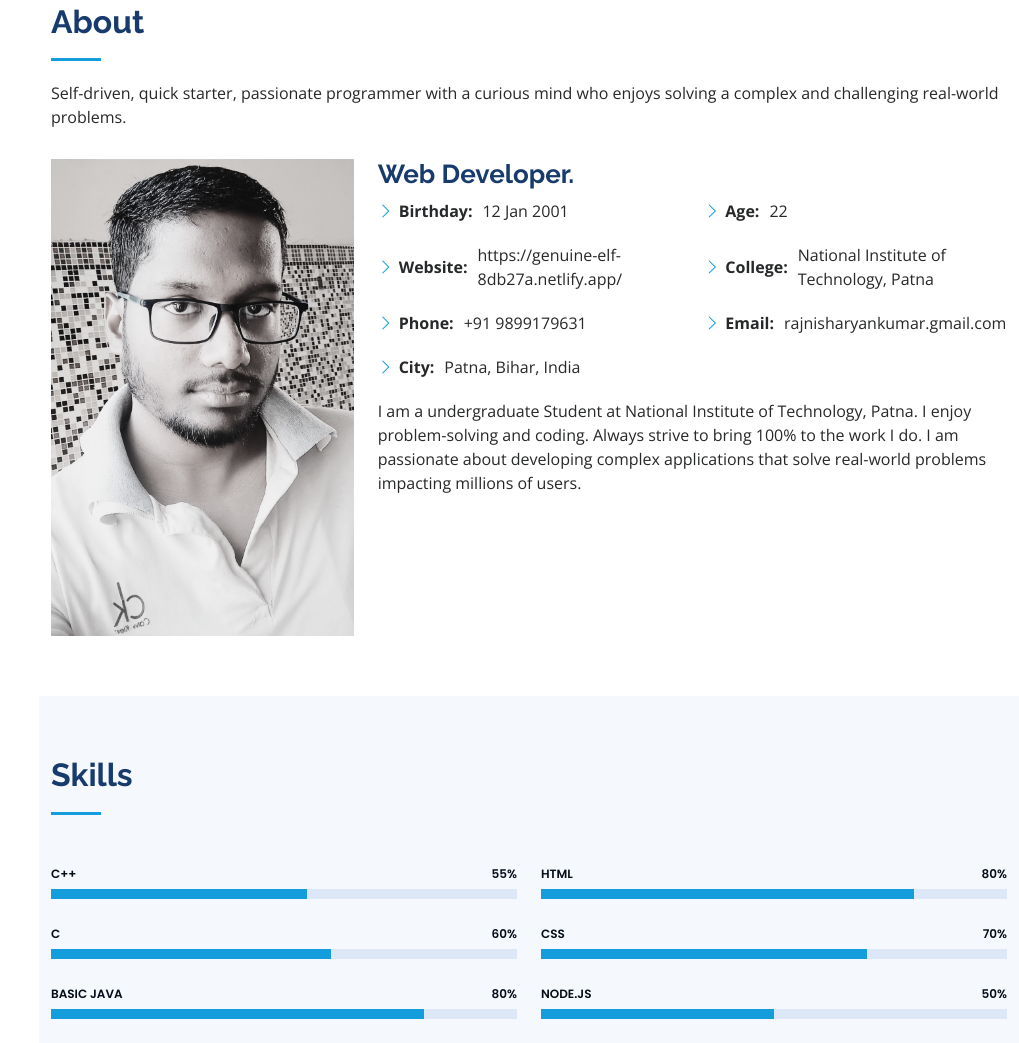
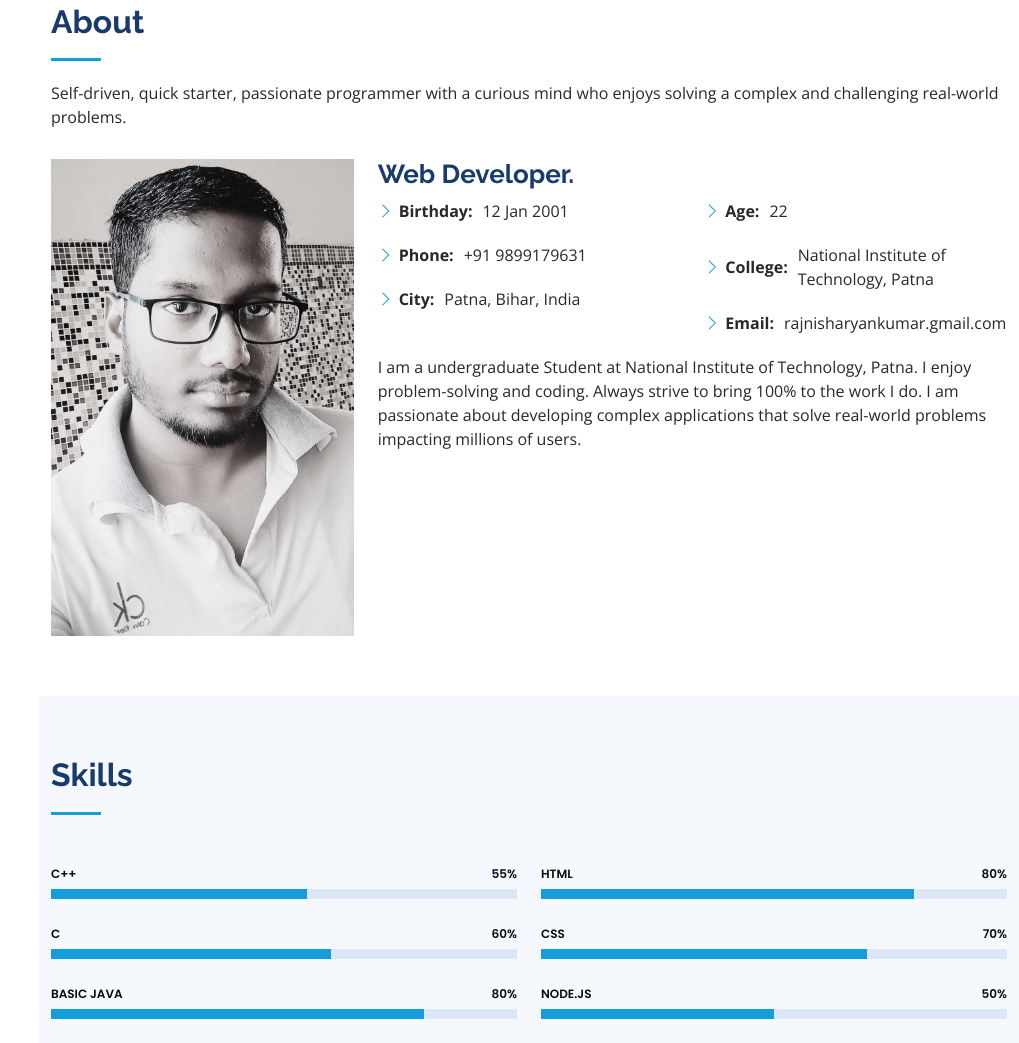
Before and after one commit to Rajnishk4310/Portfolio, a plain HTML site: page index.html in a window 1280 px wide. Shown: the part 857-1900 px from the top of the page, without its empty margins (261-1280 px from the left). Drawn offline with nearby package versions, Linux system fonts and the light colour scheme; a script that the page names is missing.

Commit message:
Update index.html

```diff
--- a/index.html
+++ b/index.html
@@ -104,7 +104,6 @@
               <div class="col-lg-6">
                 <ul>
                   <li><i class="bi bi-chevron-right"></i> <strong>Birthday:</strong> <span>12 Jan 2001</span></li>
-                  <li><i class="bi bi-chevron-right"></i> <strong>Website:</strong> <span>https://genuine-elf-8db27a.netlify.app/</span></li>
                   <li><i class="bi bi-chevron-right"></i> <strong>Phone:</strong> <span>+91 9899179631</span></li>
                   <li><i class="bi bi-chevron-right"></i> <strong>City:</strong> <span>Patna, Bihar, India</span></li>
                 </ul>
```
